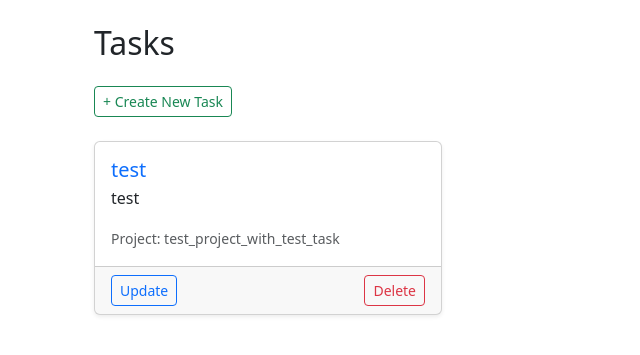
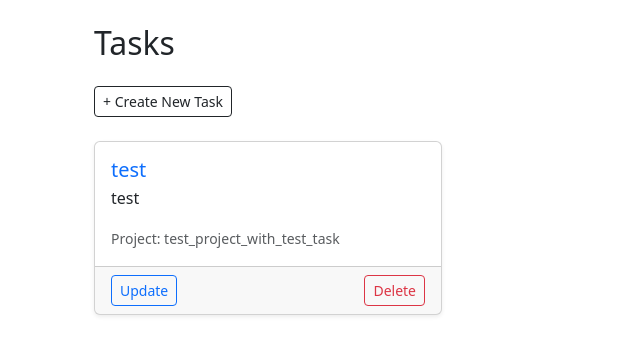
Before and after one commit to UrbanAstronaut88/it-project, a Django app: page /tasks/ in a window 1280 px wide. Shown: the part 56-411 px from the top of the page, without its empty margins (0-640 px from the left). Run offline with Django 5.2, Linux system fonts and the light colour scheme; data comes from the database, SQL or seed files in the repository.

Commit message:
style: task_list.html update the style of the Create new task button

```diff
--- a/templates/main/task_list.html
+++ b/templates/main/task_list.html
@@ -9,7 +9,7 @@
     <h2 class="mb-4">Tasks</h2>
 
     <div class="mb-4">
-      <a href="{% url 'main:task-create' %}" class="btn btn-sm btn-outline-success">
+      <a href="{% url 'main:task-create' %}" class="btn btn-sm btn-outline-dark">
         + Create New Task
       </a>
     </div>
```
